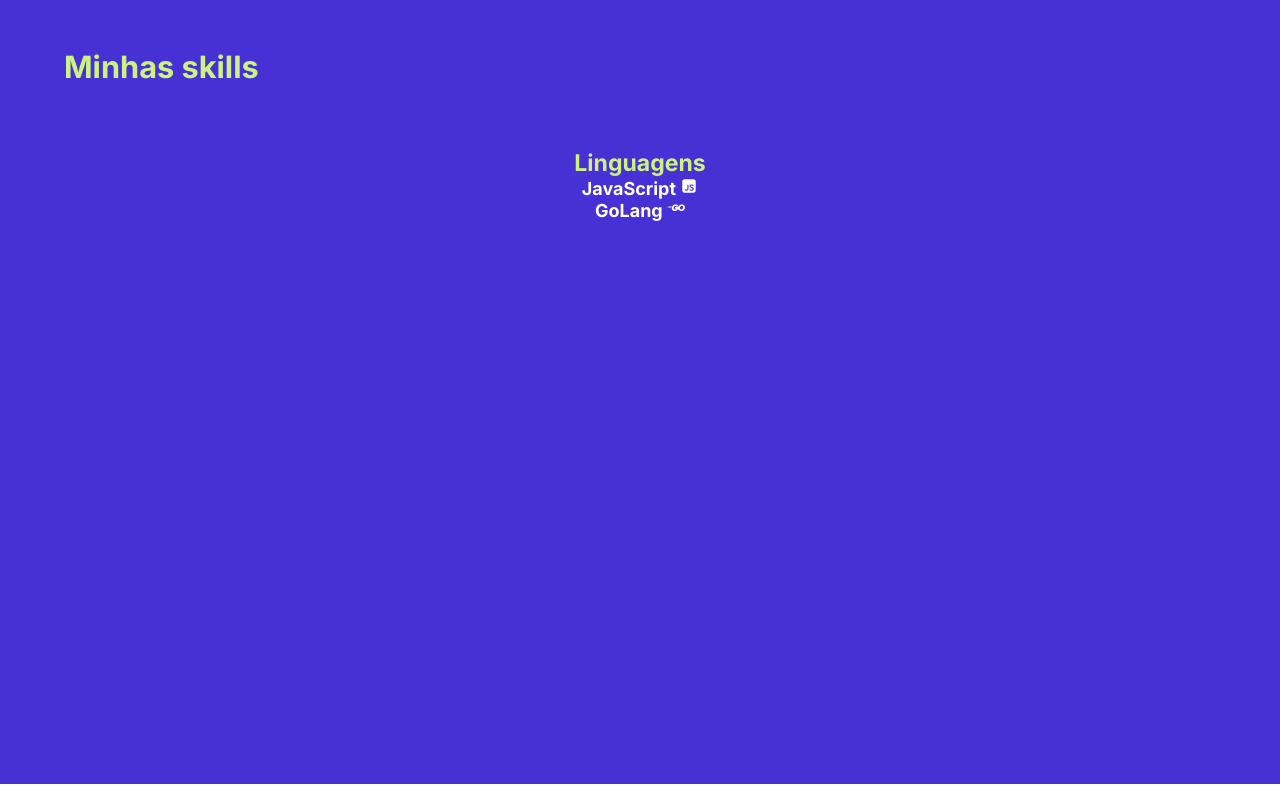
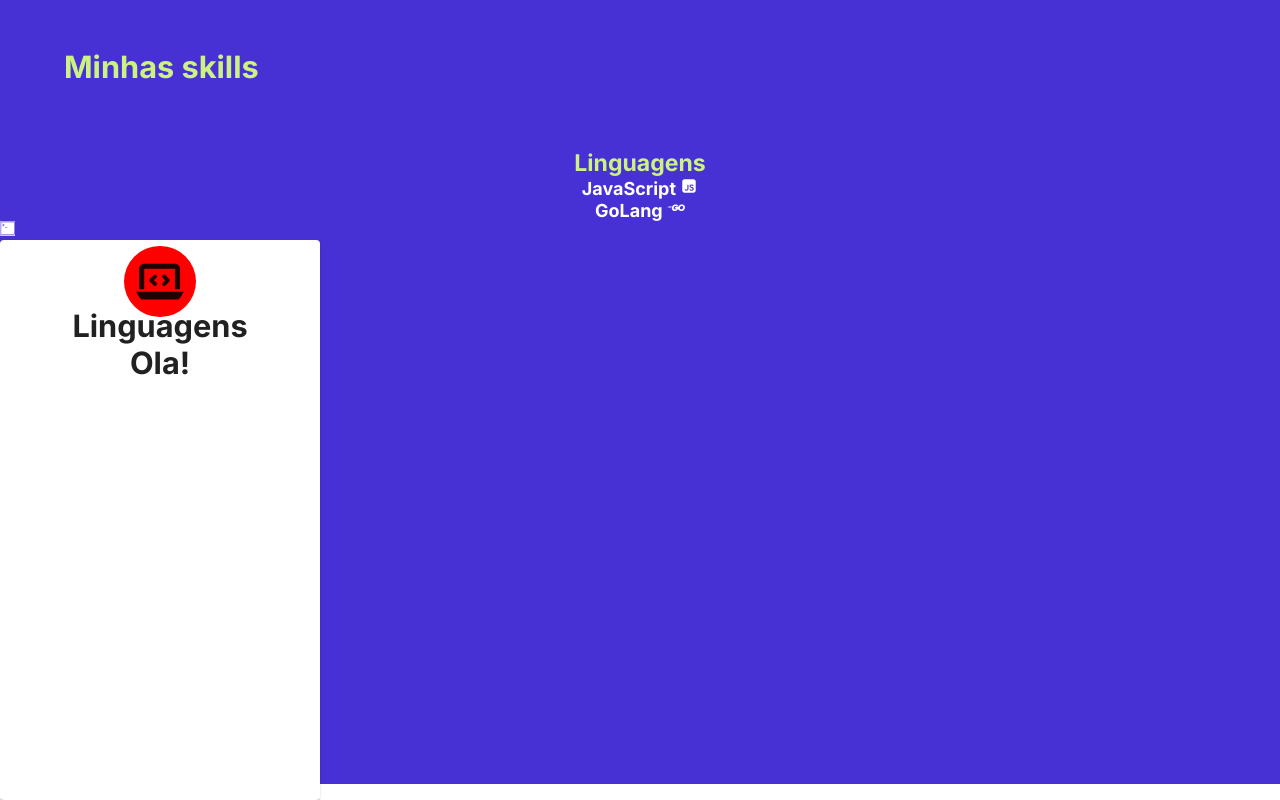
Before and after one commit to duarte25/portfolio, a Next.js app: page / in a window 1280 px wide. Shown: the part 1456-2256 px from the top of the page. Built offline with nearby package versions, Linux system fonts and the light colour scheme.

Commit message:
Iniciando cards e mtecnologia

```diff
--- a/src/components/technologies/index.jsx
+++ b/src/components/technologies/index.jsx
@@ -4,6 +4,9 @@ import * as React from 'react';
 import { FaGolang } from "react-icons/fa6";
 import { RiJavascriptFill } from "react-icons/ri";
 import Image from "next/image";
+import { Card } from "@mui/material";
+import { SiGnometerminal } from "react-icons/si";
+import { FaLaptopCode } from "react-icons/fa6";
 
 export default function Technologies() {
 
@@ -18,6 +21,13 @@ export default function Technologies() {
                 <h3>JavaScript <RiJavascriptFill /> </h3>
                 <h3>GoLang <FaGolang /></h3>
             </div>
+
+            <SiGnometerminal />
+            <Card className={styles.card}>
+                <FaLaptopCode className={styles.iconTec}/>
+                <h1>Linguagens</h1>
+                <h1>Ola!</h1>
+            </Card>
         </div>
     )
 }
--- a/src/components/technologies/styles.module.css
+++ b/src/components/technologies/styles.module.css
@@ -19,3 +19,20 @@
 .skills h2 {
     color: #ccf381;
 }
+
+.card {
+    width: 25%;
+    height: 70%;
+    border-radius: 2vh;
+    display: flex;
+    flex-direction: column;
+    align-items: center;
+}
+
+.iconTec {
+    margin-top: 5%;
+    font-size: 4vw;
+    background-color: red;
+    border-radius: 10vh; /* Define a borda normal */
+    box-shadow: 0 0 0 10px red; /* Define uma sombra extra ao redor da borda */
+}
```
